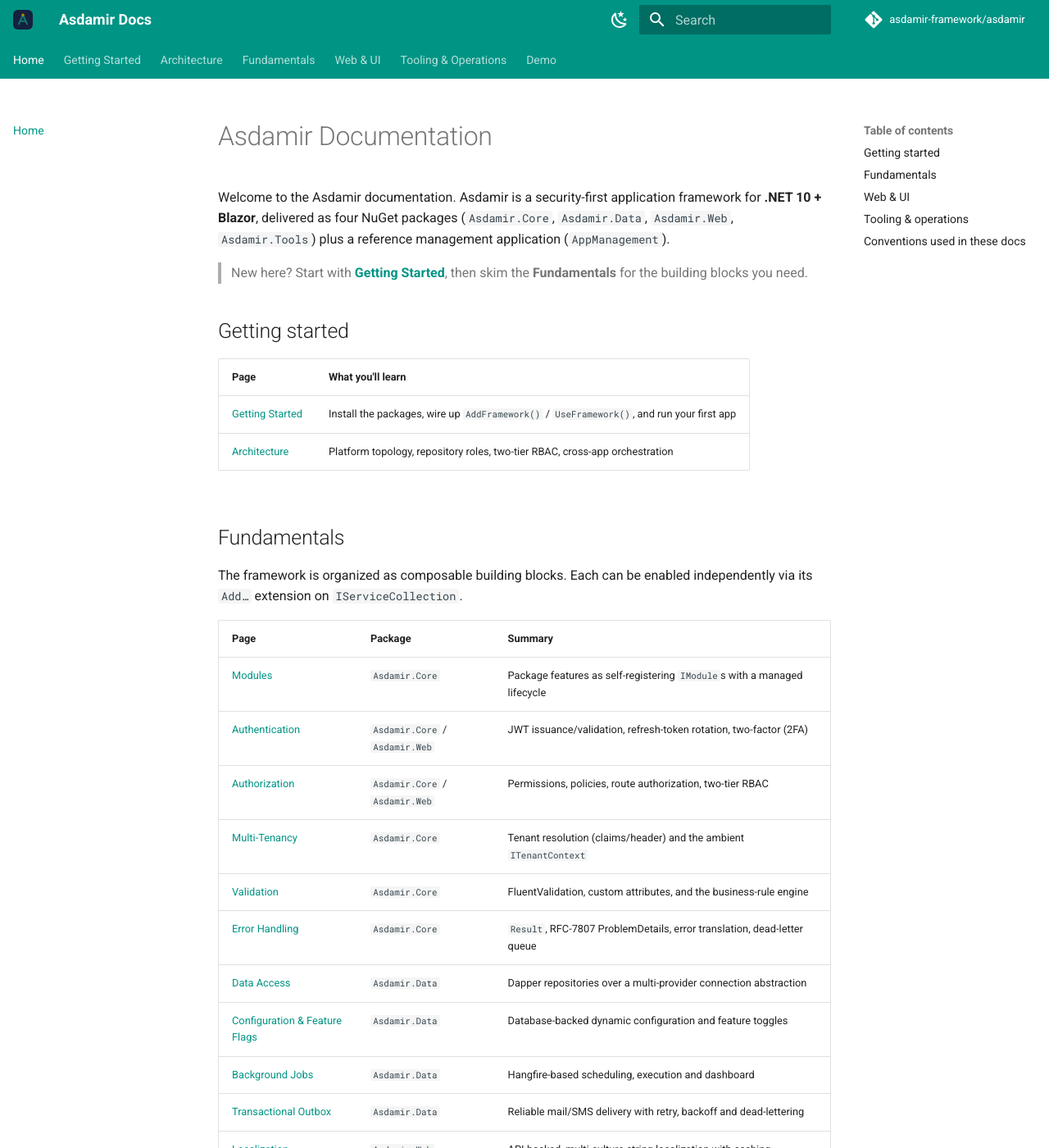
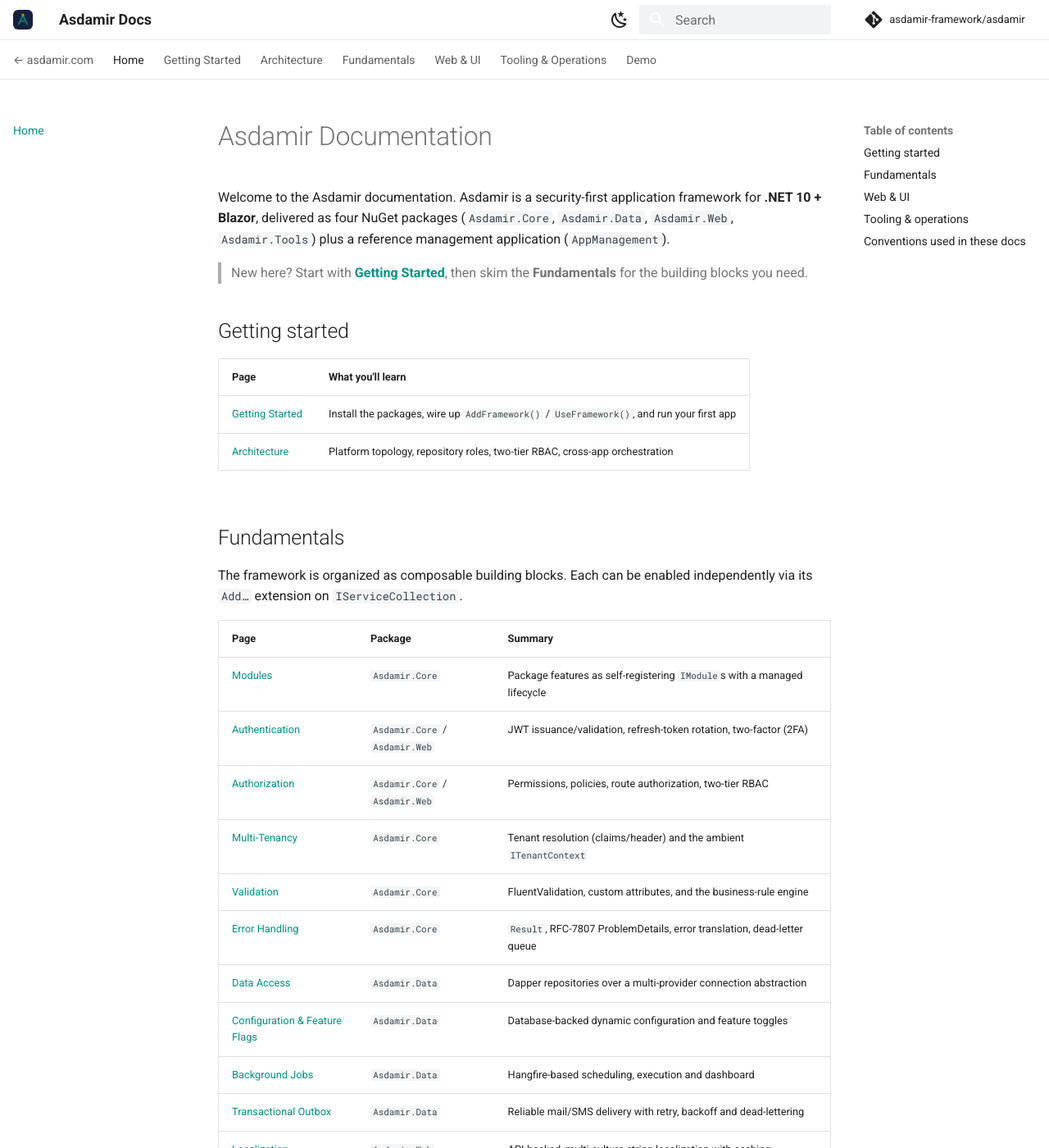
Before and after one commit to asdamir-framework/asdamir, an MkDocs documentation site: the page built from docs/README.md, in a window 1280 px wide and 1400 px high. Shown: the whole window at 82% size. Built offline with MkDocs 1.6.1 and Material for MkDocs 9.7.7, drawn with Linux system fonts in a browser that asks for light colours; comment, search, counter and statistics services are not loaded.

Commit message:
docs(theme): slim light header (asdamir.com cohesion) + wider content + back-link
Softens the full teal header banner to a slim translucent light/dark bar with teal
accents (matches asdamir.com), widens the content grid (1280->1440px), and adds a
'← asdamir.com' nav link (logo already links home). Visual only — search/dark mode/
nav/highlighting unchanged.

Co-Authored-By: Claude Opus 4.8 (1M context) <noreply@anthropic.com>

```diff
--- a/docs/assets/extra.css
+++ b/docs/assets/extra.css
@@ -1,27 +1,58 @@
-/* Asdamir brand palette — match asdamir.com (teal #0F766E primary, gold #B8860B accent, navy ink). */
+/* Asdamir brand palette — match asdamir.com (teal #0F766E primary, gold #B8860B accent). */
 :root {
   --md-primary-fg-color:        #0F766E;
   --md-primary-fg-color--light: #14857b;
   --md-primary-fg-color--dark:  #0c5e57;
   --md-accent-fg-color:         #B8860B;
+  --asd-line:                   rgba(16, 24, 40, .10);
 }
 [data-md-color-scheme="slate"] {
   --md-primary-fg-color:        #0F766E;
   --md-accent-fg-color:         #d4af52;
+  --asd-line:                   rgba(255, 255, 255, .12);
 }
 
-/* ── Layout & readability ───────────────────────────────────────────────── */
-/* Use more horizontal space (Material's default content column is narrow → big
-   left/right whitespace on wide screens). */
-.md-grid { max-width: 1280px; }
+/* ── Header — slim & light, like asdamir.com (no full teal banner) ─────────── */
+.md-header,
+.md-tabs {
+  background-color: rgba(255, 255, 255, .85);
+  color: var(--md-default-fg-color);
+  -webkit-backdrop-filter: saturate(180%) blur(8px);
+  backdrop-filter: saturate(180%) blur(8px);
+}
+.md-header { box-shadow: 0 1px 0 var(--asd-line); }
+.md-tabs { box-shadow: 0 1px 0 var(--asd-line); }
+[data-md-color-scheme="slate"] .md-header,
+[data-md-color-scheme="slate"] .md-tabs {
+  background-color: rgba(21, 22, 28, .85);
+  color: var(--md-default-fg-color);
+}
+/* Title + icons inherit the (now dark) header text colour. */
+.md-header__title { color: inherit; font-weight: 700; }
+.md-header__button { color: inherit; }
+/* Search field on a light header: subtle filled pill instead of translucent-on-teal. */
+.md-search__form { background-color: rgba(16, 24, 40, .05); }
+.md-search__form:hover { background-color: rgba(16, 24, 40, .08); }
+[data-md-color-scheme="slate"] .md-search__form { background-color: rgba(255, 255, 255, .06); }
+.md-search__input,
+.md-search__input::placeholder { color: var(--md-default-fg-color--light); }
+/* Tabs: muted by default, brand teal when active/hovered. */
+.md-tabs__link { color: inherit; opacity: .72; }
+.md-tabs__link--active,
+.md-tabs__link:hover { color: var(--md-primary-fg-color); opacity: 1; }
 
-/* Wide preformatted blocks (ASCII diagrams, long code lines) must SCROLL, never
-   wrap or get clipped. */
+/* ── Layout & readability ──────────────────────────────────────────────────── */
+/* Use more horizontal space — Material's default content column leaves big
+   whitespace on wide screens. Wider grid, but the content keeps a readable
+   measure (the nav + ToC flank it, so lines stay ~80-90 chars). */
+.md-grid { max-width: 1440px; }
+
+/* Wide preformatted blocks (ASCII diagrams, long code lines) must SCROLL,
+   never wrap or get clipped. */
 .md-typeset pre { overflow-x: auto; }
 .md-typeset pre > code {
   white-space: pre;
   word-break: normal;
   overflow-wrap: normal;
 }
-/* Tables wider than the column scroll horizontally instead of squishing. */
 .md-typeset__table { overflow-x: auto; }
--- a/mkdocs.yml
+++ b/mkdocs.yml
@@ -65,6 +65,7 @@ markdown_extensions:
           format: !!python/name:pymdownx.superfences.fence_code_format
 
 nav:
+  - ← asdamir.com: https://asdamir.com
   - Home: README.md
   - Getting Started: getting-started.md
   - Architecture: ARCHITECTURE.md
```
